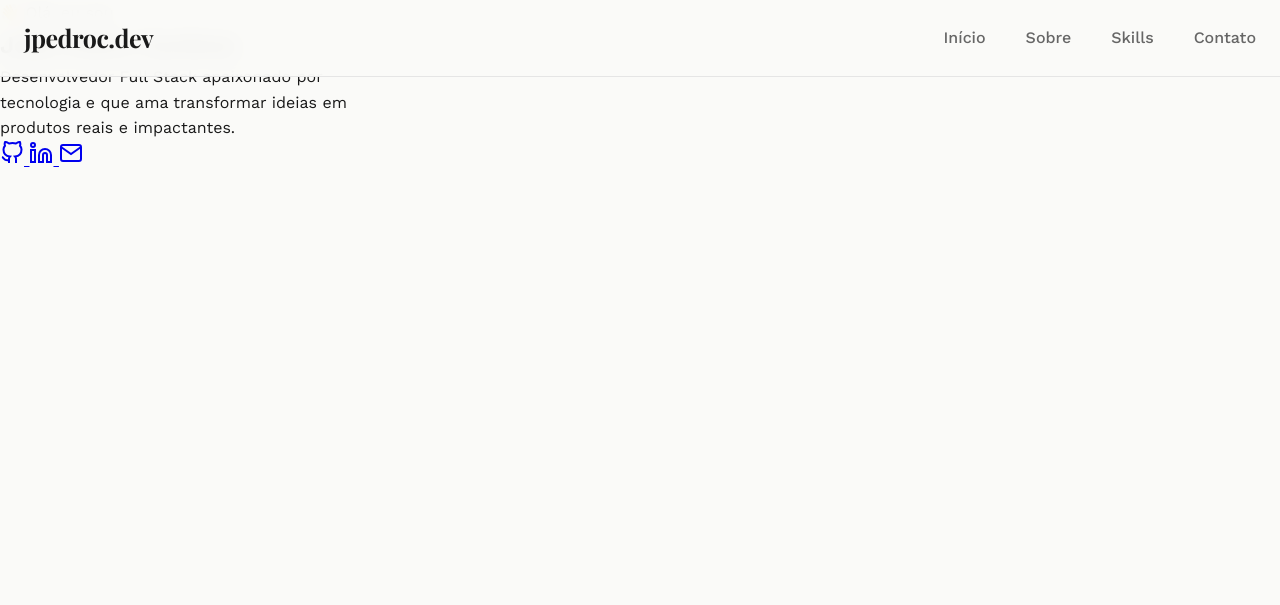
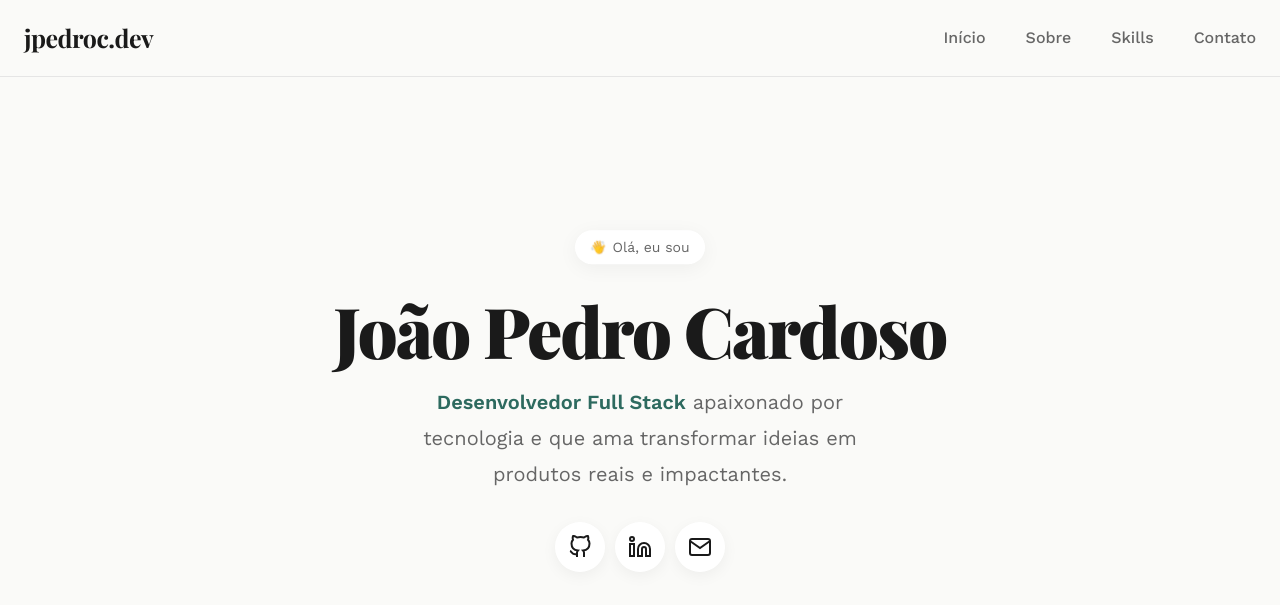
Before and after one commit to jpedr0c/jpedroc.dev, a website: page index.html in a window 1280 px wide. Drawn offline with nearby package versions, Linux system fonts and the light colour scheme.

Commit message:
feat: Finalizado estilizacão da sessão Hero

```diff
--- a/css/style.css
+++ b/css/style.css
@@ -102,3 +102,143 @@ body {
 .nav-link:hover::after {
     width: 100%;
 }
+
+.hero-section {
+    min-height: 100vh;
+    display: flex;
+    align-items: center;
+    justify-content: center;
+    position: relative;
+    padding: 8rem 2rem 4rem;
+    overflow: hidden;
+}
+
+.hero-content {
+    max-width: 90rem;
+    text-align: center;
+    position: relative;
+    z-index: 2;
+    animation: fadeInUp 1s ease-out;
+}
+
+@keyframes fadeInUp {
+    from {
+        opacity: 0;
+        transform: translateY(30px);
+    }
+    to {
+        opacity: 1;
+        transform: translateY(0);
+    }
+}
+
+.greeting {
+    display: inline-flex;
+    align-items: center;
+    gap: 0.6rem;
+    background: var(--color-white);
+    padding: 0.6rem 1.5rem;
+    border-radius: 5rem;
+    margin-bottom: 2rem;
+    font-size: 1.4rem;
+    color: var(--color-text-light);
+    box-shadow: 0 4px 20px rgba(0, 0, 0, 0.05);
+    animation: float 3s ease-in-out infinite;
+}
+
+@keyframes float {
+    0%, 100% {
+        transform: translateY(0);
+    }
+    50% {
+        transform: translateY(-10px);
+    }
+}
+
+.wave {
+    display: inline-block;
+    font-size: 1.3rem;
+    animation: wave 2s ease-in-out infinite;
+}
+
+@keyframes wave {
+    0%, 100% {
+        transform: rotate(0deg);
+    }
+    10%, 30% {
+        transform: rotate(14deg);
+    }
+    20%, 40% {
+        transform: rotate(-8deg);
+    }
+    50% {
+        transform: rotate(14deg);
+    }
+    60% {
+        transform: rotate(0deg);
+    }
+}
+
+.hero-title {
+    font-family: var(--font-display);
+    font-size: 7rem;
+    font-weight: 900;
+    line-height: 1.1;
+    margin-bottom: 1.5rem;
+    color: var(--color-text);
+    letter-spacing: -2px;
+    animation: fadeInUp 1s ease-out 0.2s both;
+}
+
+.hero-subtitle {
+    font-size: 2rem;
+    line-height: 1.8;
+    color: var(--color-text-light);
+    margin-bottom: 3rem;
+    animation: fadeInUp 1s ease-out 0.4s both;
+}
+
+.highlight {
+    color: var(--color-accent);
+    font-weight: 600;
+}
+
+.social-links {
+    display: flex;
+    justify-content: center;
+    gap: 1rem;
+    margin-bottom: 3rem;
+    animation: fadeInUp 1s ease-out 0.6s both;
+}
+
+.social-icon {
+    width: 5rem;
+    height: 5rem;
+    display: flex;
+    align-items: center;
+    justify-content: center;
+    background: var(--color-white);
+    border-radius: 50%;
+    color: var(--color-text);
+    text-decoration: none;
+    transition: all var(--transition-base);
+    box-shadow: 0 4px 15px rgba(0, 0, 0, 0.05);
+}
+
+.social-icon:hover {
+    background: var(--gradient-1);
+    color: var(--color-white);
+    transform: translateY(-5px);
+    box-shadow: 0 8px 25px rgba(45, 106, 95, 0.3);
+}
+
+.hero-background {
+    position: absolute;
+    top: 0;
+    left: 0;
+    right: 0;
+    bottom: 0;
+    z-index: 1;
+    overflow: hidden;
+    pointer-events: none;
+}
```
